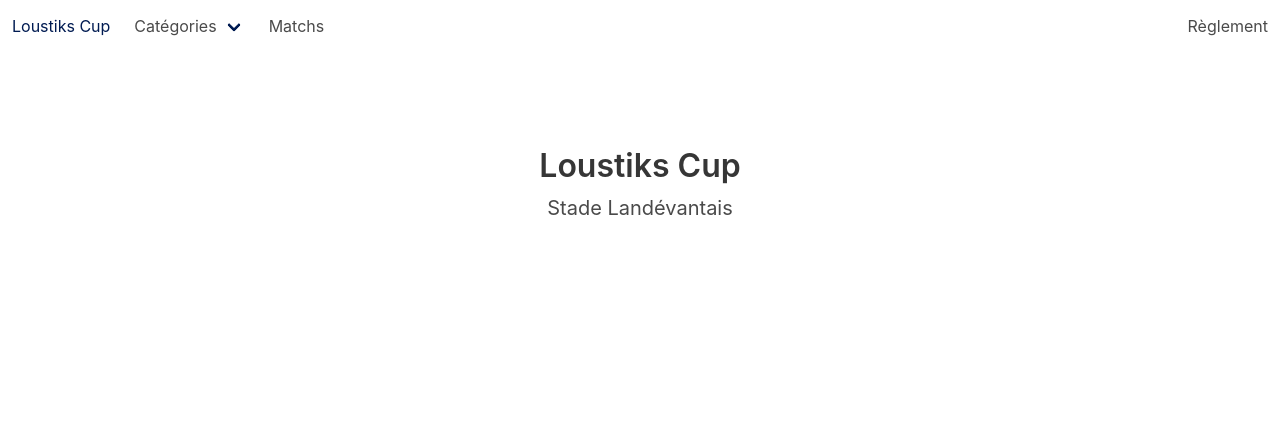
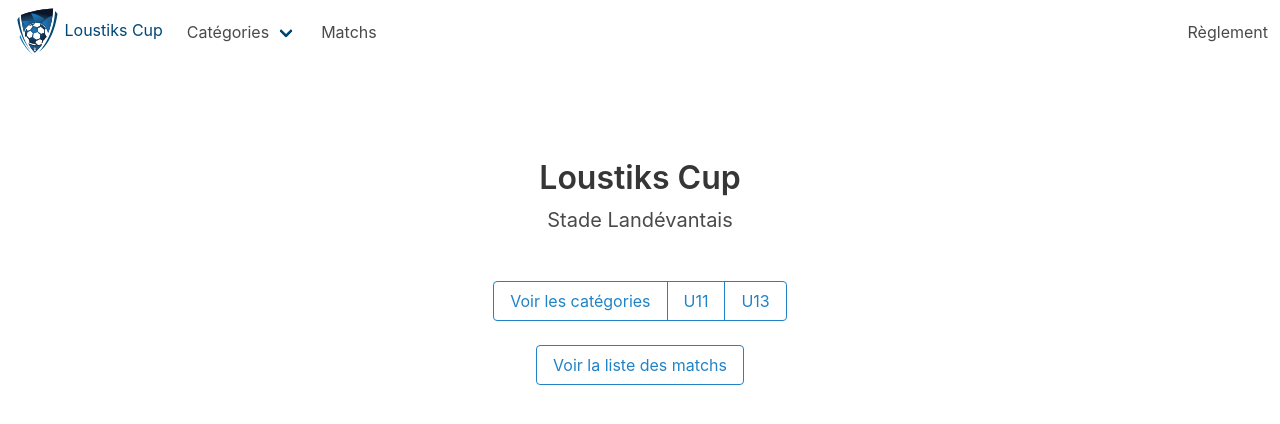
Before and after one commit to smndhm/loustiks-cup, a Vue app: page /categories/1 in a window 1280 px wide. Shown: the top 424 px of the page. Built offline with nearby package versions, Linux system fonts and the light colour scheme.

Commit message:
feat:style

```diff
--- a/src/App.vue
+++ b/src/App.vue
@@ -10,7 +10,12 @@ const isActiveBurger = ref(false);
     <nav class="navbar is-transparent">
       <div class="navbar-brand">
         <h1 class="navbar-item">
-          <RouterLink to="/">Loustiks Cup</RouterLink>
+          <RouterLink to="/"
+            ><figure class="image is-48x48">
+              <img src="/logo-stl.svg" alt="" />
+            </figure>
+            Loustiks Cup</RouterLink
+          >
         </h1>
         <div
           class="navbar-burger"
@@ -60,3 +65,14 @@ const isActiveBurger = ref(false);
     </section>
   </main>
 </template>
+
+<style lang="scss" scoped>
+.image {
+  display: inline-block;
+  vertical-align: middle;
+}
+
+.navbar-item img {
+  max-height: none;
+}
+</style>
--- a/src/assets/main.scss
+++ b/src/assets/main.scss
@@ -1,4 +1,5 @@
-$navbar-breakpoint: 420px;
-$blue: #001B52;
+$navbar-breakpoint: 470px;
+$blue: #004777;
+$cyan: #2183c6;
 
 @import '../../node_modules/bulma/bulma.sass';
--- a/src/components/CategorieTeams.vue
+++ b/src/components/CategorieTeams.vue
@@ -26,17 +26,22 @@ equipes.sort();
             {{ props.categorie }} - {{ equipes.length }} équipes
           </router-link>
         </h3>
-        <ul>
-          <li v-for="(equipe, index) in equipes" :key="index">
-            <router-link
-              :to="`/categories/${paramCase(
-                props.categorie
-              )}/equipes/${paramCase(equipe)}`"
-            >
-              {{ equipe }}
-            </router-link>
-          </li>
-        </ul>
+        <div v-for="(equipe, index) in equipes" :key="index">
+          <router-link
+            class="button is-link is-inverted"
+            :to="`/categories/${paramCase(props.categorie)}/equipes/${paramCase(
+              equipe
+            )}`"
+          >
+            {{ equipe }}
+          </router-link>
+        </div>
+        <router-link
+          class="button is-info is-light"
+          :to="`/categories/${paramCase(props.categorie)}`"
+        >
+          Voir le classement des poules
+        </router-link>
       </div>
     </div>
   </div>
--- a/src/views/HomeView.vue
+++ b/src/views/HomeView.vue
@@ -1,5 +1,5 @@
 <script setup>
-// import TheWelcome from "@/components/TheWelcome.vue";
+import { paramCase } from "param-case";
 </script>
 
 <template>
@@ -11,4 +11,22 @@
       </div>
     </div>
   </div>
+  <div class="has-text-centered">
+    <div class="buttons has-addons is-centered">
+      <RouterLink class="button is-info is-outlined" to="/categories"
+        >Voir les catégories</RouterLink
+      >
+      <RouterLink
+        v-for="(categorie, index) in $categories"
+        :key="index"
+        class="button is-info is-outlined"
+        :to="`/categories/${paramCase(categorie)}`"
+      >
+        {{ categorie }}
+      </RouterLink>
+    </div>
+    <RouterLink class="button is-info is-outlined" to="/matchs"
+      >Voir la liste des matchs</RouterLink
+    >
+  </div>
 </template>
```
Also changed, not shown: public/logo-stl.svg (added), 1 other file (tests, documents, lock files or other folders).
